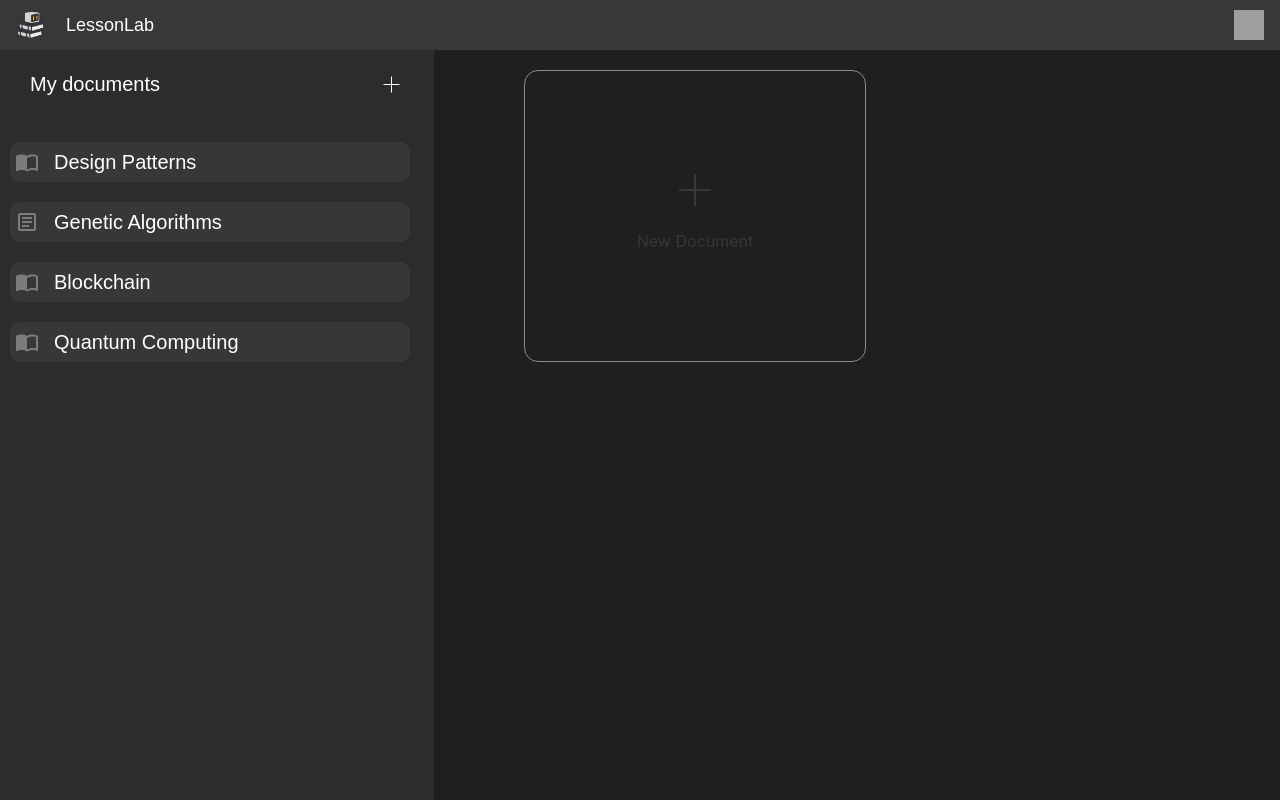
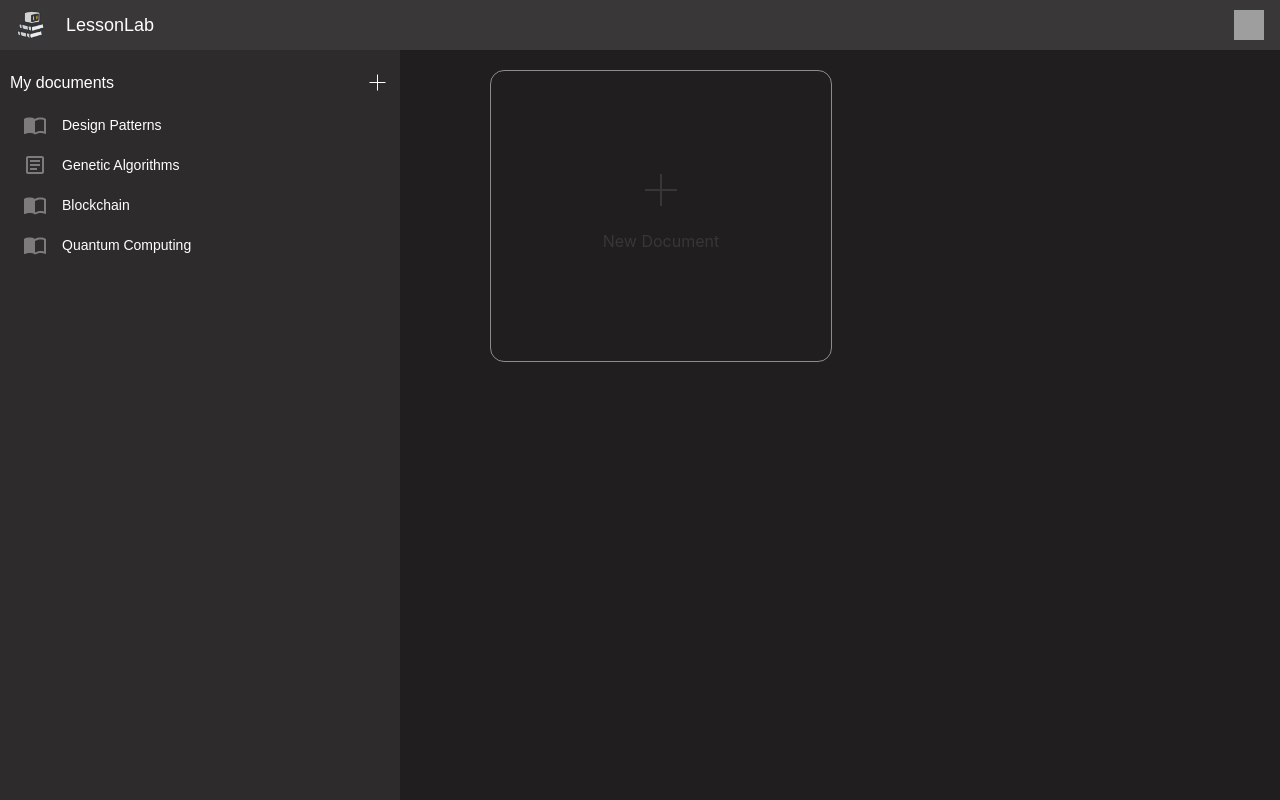
Before and after one commit to EdCamarillo/LessonLab-Frontend, a React (Create React App) app: page / in a window 1280 px wide. Built offline with nearby package versions, Linux system fonts and the light colour scheme; grey boxes are pictures that could not be loaded.

Commit message:
fixed styling

```diff
--- a/src/components/documentItem.jsx
+++ b/src/components/documentItem.jsx
@@ -31,10 +31,10 @@ const DocumentItem = (props) => {
 
   return (
     <div className='document-item' ref={dropdownRef}>
-      <button className='dummy' onClick={handleClick}>
+      <button className='dummy'>
         {getIcon()}
         <span>{props.name}</span>
-        <MoreHoriz className="more-icon" />
+        <MoreHoriz className="more-icon" onClick={handleClick}/>
       </button>
       <DocumentDropdownMenu name={props.name} activeDropdown={props.activeDropdown} type={props.type} />
     </div>
--- a/src/components/sideBar.jsx
+++ b/src/components/sideBar.jsx
@@ -36,7 +36,7 @@ const SideBar = () => {
       </div>
       {/* Invisible overlay */}
       {activeDropdown && (
-        <div className="overlay" onClick={handleOverlayClick}></div>
+        <div className="dropdown-menu-overlay" onClick={handleOverlayClick}></div>
       )}
     </div>
   );
--- a/src/components/sideBarLesson.jsx
+++ b/src/components/sideBarLesson.jsx
@@ -26,7 +26,7 @@ const SideBarLesson = () => {
 
   return (
     <div id="sideBar-container" style={{ userSelect: 'none' }}>
-      <div className="sideBar">
+      <div className="sideBar-lesson">
         <div className="docu2">
         <img src={Lesson2} alt="lesson" className="Lesson" />
           <h1>Design Patters</h1>
--- a/src/styles/dashboard.css
+++ b/src/styles/dashboard.css
@@ -3,7 +3,7 @@
     position: fixed;
     height: 100%;
     width: 100%;
-    left: 434px;
+    left: 400px;
 }
 .dashboard h1 {
     color: white;
--- a/src/styles/sideBar.css
+++ b/src/styles/sideBar.css
@@ -1,33 +1,37 @@
 .sideBar {
     background-color: #2d2b2c;
-    width: 434px;
+    width: 400px;
     height: 941px;
     position: fixed;
+    box-sizing: border-box;
+    padding: 10px;
+}
+.docu {
+    width: 100%;
+    height: 45px;
+    align-items: center;
+    display: flex;
 }
 .docu h1 {
     margin: 0px;
-    width: 266px;
-    height: 62px;
     left: 24px;
     font-family: Actor;
-    font-size: 20px;
+    font-size: 16px;
     font-weight: 400;
-    line-height: 28.87px;
     text-align: left;
     color: white;
     font-family: 'Sansation Light', sans-serif;
-    margin: 20px 0px 0px 30px;
 }
 .docu img {
     width: 25px;
     height: 25px;
     cursor: pointer;
-    margin-right: 30px;
-    float: right;
-    margin-top: -60px;
+    margin-left: auto;
 }
 .document-item {
     position: relative; /* Ensure the dropdown is positioned relative to this container */
+    width: 100%;
+    box-sizing: border-box;
 }
 
 .dummy {
@@ -38,11 +42,11 @@
     color: white;
     font-size: 14px;
     margin: 0px; /* Adjust margin as needed */
-    padding: 15px; /* Add padding for better spacing */
+    padding: 13px; /* Add padding for better spacing */
     border: none; /* Remove default button border */
     cursor: pointer;
     height: 40px;
-    width: 400px; /* Adjust width as needed */
+    width: 100%;
     transition: background-color 0.1s;
     z-index: 3;
 }
@@ -129,12 +133,12 @@
     margin-right: 15px;
 }
 
-.overlay {
+.dropdown-menu-overlay {
     position: fixed;
     top: 0;
     left: 0;
     width: 100%;
     height: 100%;
     opacity: 0;
-    z-index: 1; /* Ensure the overlay is on top of everything else */
+    z-index: 999; /* Ensure the overlay is on top of everything else */
   }
--- a/src/styles/sideBarLesson.css
+++ b/src/styles/sideBarLesson.css
@@ -1,6 +1,6 @@
-.sideBar {
+.sideBar-lesson {
     background-color: #2d2b2c;
-    width: 434px;
+    width: 400px;
     height: 100hv;
     position: fixed;
 }
@@ -34,15 +34,15 @@
     margin-right: 10px;
     margin-top: -55px;
 }
-.dummy {
+.dummy-lesson {
     background-color: #383637;
     width: 400px;
     color: white;
-    font-size: 20px;
+    font-size: 14px;
     margin: 10px; /* Adjust margin as needed */
     padding: 5px; /* Add padding for better spacing */
 }
-.dummyItem {
+.dummyItem-lesson {
     display: flex;
     flex-direction: column; /* Stack items vertically */
     align-items: flex-start; /* Align items to the start of the container */
```
